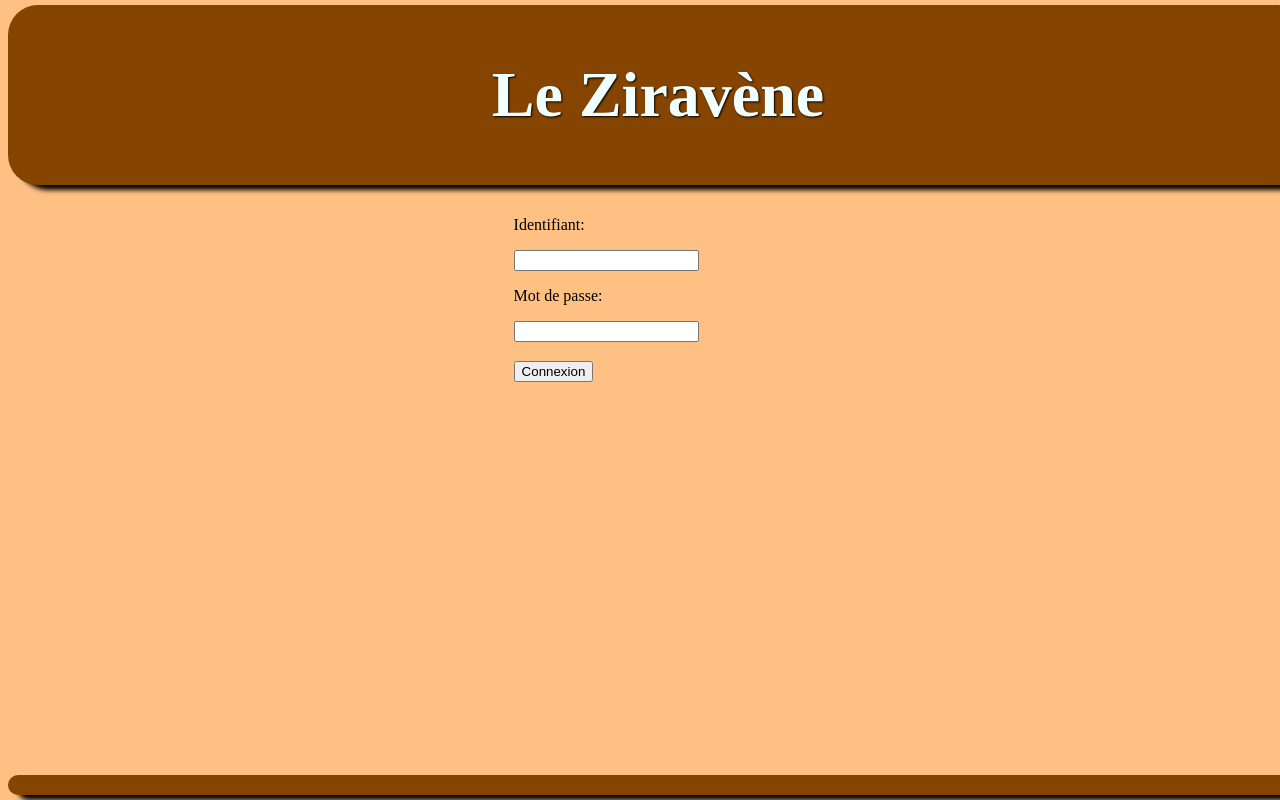
After one commit to L31rbag/Projet_Web_Gr8, a PHP site: page /public/admin_log.html in a window 1280 px wide. The commit adds this page. Run offline with PHP 8.4, Linux system fonts and the light colour scheme.

Commit message:
Ajout de admin log avec légère modification css

```diff
--- /dev/null
+++ b/admin/public/admin_log.html
@@ -0,0 +1,41 @@
+<!DOCTYPE html>
+<html>
+<head>
+	<meta charset="utf-8">
+	<meta name="viewport" content="width=device-width, initial-scale=1">
+	<title>Connexion</title>
+	<link rel="stylesheet" type="text/css" href="../style/style.css">
+</head>
+
+<body>
+    <header>
+        <a id="title" href="../../customer/index.html"><h1>Le Ziravène</h1></a>
+    </header>
+
+    <div id="app">
+
+    <form>
+        <div id="log_input">
+            <p>Identifiant:</p>
+            <input v-model="User.name" required /><br> <!-- newReservation -->
+            <p>Mot de passe:</p>
+            <input v-model="User.mdp" required/><br>
+        </div>
+
+        <div id="log_button">
+            <button @click="add">Connexion</button>
+        </div>
+    </form>
+    <p>{{User.name}}</p>
+    </div>
+
+
+
+	<script src="https://unpkg.com/vue@3/dist/vue.global.js"></script>
+	<script src="../src/js/log.js" defer></script>
+</body>
+
+<footer>
+</footer>
+
+</html>
--- /dev/null
+++ b/admin/src/js/log.js
@@ -0,0 +1,18 @@
+const { createApp } = Vue
+
+  createApp({
+
+    data() {
+      return {
+        show: true,
+        User: {  /* newReservation */
+            name: "", /* date : ... */
+            mdp: "" /* nom : ... */ /* etc */
+        },
+        users:[]  /* reservations :[]*/
+      }
+    },
+    methods: {
+    }
+
+  }).mount('#app')
--- a/admin/style/Style.css
+++ b/admin/style/Style.css
@@ -1,5 +1,5 @@
 header {
-    background-color: blue;
+    background-color: #864401;
     top: 5px;
     position: fixed;
     padding: 10px;
@@ -15,7 +15,7 @@ h1 {
 }
 
 body {
-    background-color: aqua;
+    background-color: #ffc183;
     display: flex;
     flex-direction: column;
     margin-top: 200px;
@@ -63,7 +63,7 @@ body {
 }
 
 footer {
-    background-color: blue;
+    background-color: #864401;
     bottom: 5px;
     position: fixed;
     padding: 10px;
@@ -71,3 +71,21 @@ footer {
     border-radius: 30px;
     box-shadow: 10px 5px 5px black;
 }
+
+#title {
+    text-decoration:none;
+    color: azure;
+}
+
+form {
+    display:flex;
+    flex-direction: column;
+    margin-left : 40%;
+    margin-right : 30%
+}
+
+form #log_button {
+    margin-top:5% ;
+    justify-content: center;
+
+}
```
